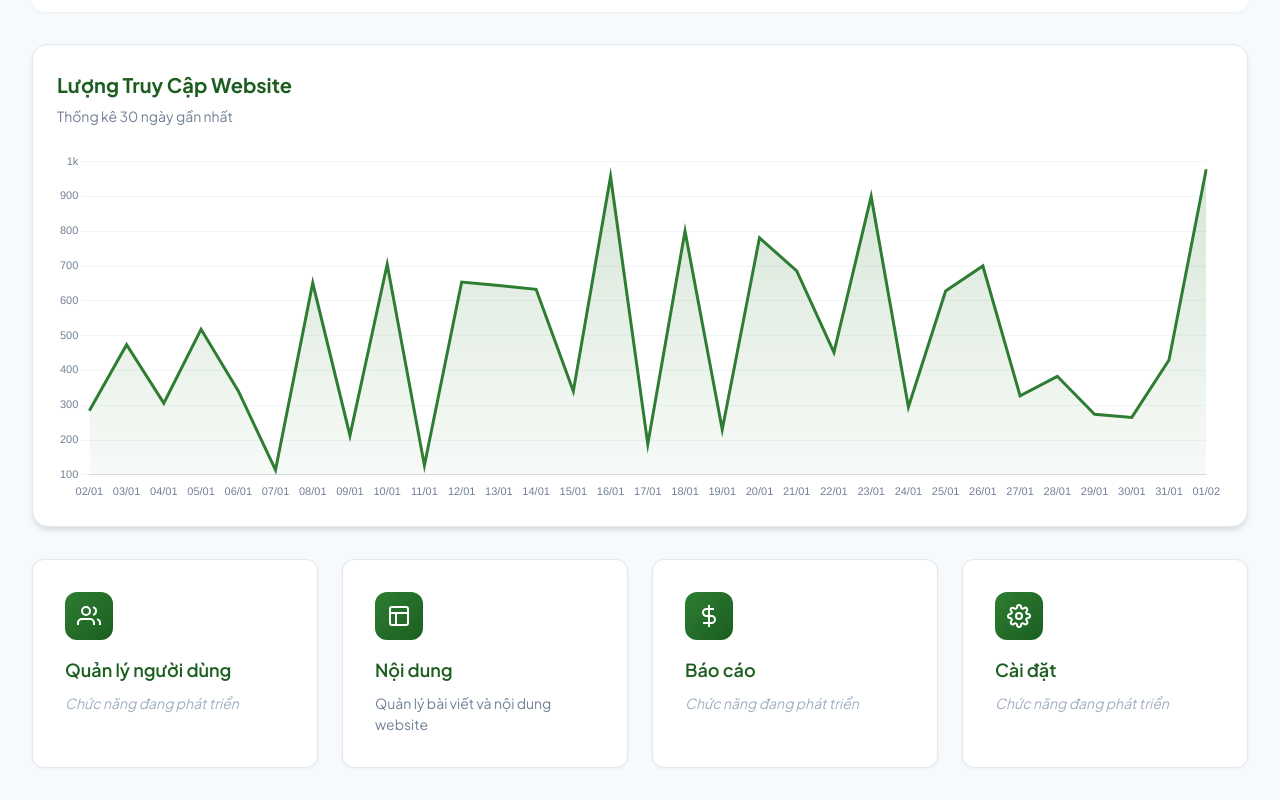
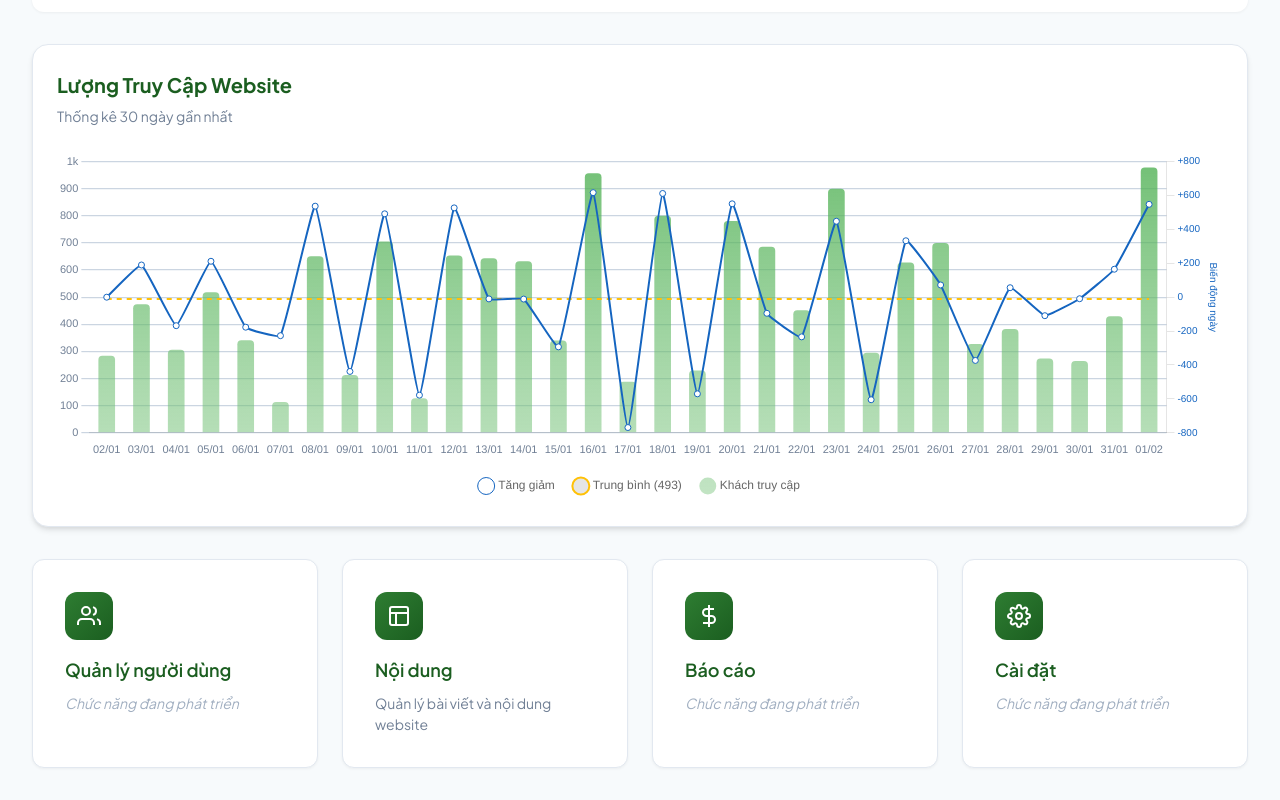
Before and after one commit to Tiens0710/mtpc, a Next.js app: page /admin/index in a window 1280 px wide. Shown: the part 864-1664 px from the top of the page. Built offline with nearby package versions, Linux system fonts and the light colour scheme.

Commit message:
feat: add more features for Visitor Chart

```diff
--- a/app/admin/components/VisitorChart.tsx
+++ b/app/admin/components/VisitorChart.tsx
@@ -7,13 +7,14 @@ import {
     LinearScale,
     PointElement,
     LineElement,
+    BarElement,
     Title,
     Tooltip,
     Legend,
     Filler,
     ScriptableContext
 } from 'chart.js';
-import { Line } from 'react-chartjs-2';
+import { Chart } from 'react-chartjs-2';
 import { generateVisitorData } from '../utils/chartUtils';
 import '../styles/visitor-chart.css';
 
@@ -23,6 +24,7 @@ ChartJS.register(
     LinearScale,
     PointElement,
     LineElement,
+    BarElement,
     Title,
     Tooltip,
     Legend,
@@ -42,13 +44,32 @@ export default function VisitorChart() {
         return () => clearTimeout(timer);
     }, []);
 
+    // Tính toán giắ trị trung bình
+    const averageVisitors = chartData?.data
+        ? Math.round(chartData.data.reduce((a, b) => a + b, 0) / chartData.data.length)
+        : 0;
+
+    // Tính toán sự tăng giảm so với ngày hôm trước
+    const dailyChange = chartData?.data.map((val, i, arr) => {
+        if (i === 0) return 0;
+        return val - arr[i - 1];
+    }) || [];
+
     // Cấu hình biểu đồ
     const options = {
         responsive: true,
         maintainAspectRatio: false,
         plugins: {
             legend: {
-                display: false,
+                display: true,
+                position: 'bottom' as const,
+                labels: {
+                    usePointStyle: true,
+                    padding: 20,
+                    font: {
+                        size: 12
+                    }
+                }
             },
             tooltip: {
                 backgroundColor: 'rgba(255, 255, 255, 0.95)',
@@ -58,10 +79,13 @@ export default function VisitorChart() {
                 borderWidth: 1,
                 padding: 12,
                 cornerRadius: 8,
-                displayColors: false,
+                displayColors: true,
                 callbacks: {
                     label: function (context: any) {
-                        return `Visitors: ${context.parsed.y}`;
+                        const label = context.dataset.label || '';
+                        const value = context.parsed.y;
+                        const prefix = value > 0 && label.includes('Tăng giảm') ? '+' : '';
+                        return `${label}: ${prefix}${value}`;
                     }
                 }
             }
@@ -79,11 +103,15 @@ export default function VisitorChart() {
                 }
             },
             y: {
+                type: 'linear' as const,
+                display: true,
+                position: 'left' as const,
                 border: {
                     display: false
                 },
                 grid: {
-                    color: '#f1f5f9',
+                    color: '#cbd5e1', // Màu xám đậm hơn (tương đương gray-300)
+                    lineWidth: 1.2,    // Làm nét vẽ dày hơn một chút
                 },
                 ticks: {
                     font: {
@@ -93,6 +121,31 @@ export default function VisitorChart() {
                     callback: function (value: any) {
                         return value >= 1000 ? `${value / 1000}k` : value;
                     }
+                }
+            },
+            y1: {
+                type: 'linear' as const,
+                display: true,
+                position: 'right' as const,
+                grid: {
+                    drawOnChartArea: false, // Ngăn không cho grid của y1 chồng lên y
+                },
+                ticks: {
+                    font: {
+                        size: 10
+                    },
+                    color: '#1565C0',
+                    callback: function (value: any) {
+                        return value > 0 ? `+${value}` : value;
+                    }
+                },
+                title: {
+                    display: true,
+                    text: 'Biến động ngày',
+                    font: {
+                        size: 10
+                    },
+                    color: '#1565C0'
                 }
             }
         },
@@ -107,28 +160,50 @@ export default function VisitorChart() {
         labels: chartData?.labels || [],
         datasets: [
             {
-                label: 'Visitors',
+                type: 'line' as const,
+                label: 'Tăng giảm',
+                data: dailyChange,
+                borderColor: '#1565C0', // Xanh dương đậm
+                borderWidth: 2,
+                tension: 0.1,
+                pointBackgroundColor: '#FFFFFF',
+                pointBorderColor: '#1565C0',
+                pointBorderWidth: 1,
+                pointRadius: 3,
+                pointHoverRadius: 5,
+                fill: false,
+                yAxisID: 'y1', // Sử dụng trục Y bên phải
+                order: 1
+            },
+            {
+                type: 'line' as const,
+                label: `Trung bình (${averageVisitors})`,
+                data: chartData ? new Array(chartData.data.length).fill(averageVisitors) : [],
+                borderColor: '#FFC107',
+                borderWidth: 2,
+                borderDash: [5, 5],
+                pointRadius: 0,
+                pointHoverRadius: 0,
+                fill: false,
+                yAxisID: 'y', // Sử dụng trục Y bên trái
+                order: 2
+            },
+            {
+                type: 'bar' as const,
+                label: 'Khách truy cập',
                 data: chartData?.data || [],
-                borderColor: '#2E7D32', // Xanh lá chủ đạo
-                tension: 0, // Đường thẳng
-                borderJoinStyle: 'miter' as const,
-                backgroundColor: (context: ScriptableContext<'line'>) => {
+                backgroundColor: (context: ScriptableContext<'bar'>) => {
                     const ctx = context.chart.ctx;
                     const gradient = ctx.createLinearGradient(0, 0, 0, 400);
-                    gradient.addColorStop(0, 'rgba(46, 125, 50, 0.2)'); // Xanh lá có độ trong suốt
-                    gradient.addColorStop(1, 'rgba(46, 125, 50, 0)');
+                    gradient.addColorStop(0, 'rgba(76, 175, 80, 0.8)');
+                    gradient.addColorStop(1, 'rgba(129, 199, 132, 0.4)');
                     return gradient;
                 },
-                fill: true,
-                pointBackgroundColor: '#FFFFFF',
-                pointBorderColor: '#2E7D32',
-                pointBorderWidth: 2,
-                pointRadius: 0,
-                pointHitRadius: 10,
-                pointHoverRadius: 6,
-                pointHoverBackgroundColor: '#2E7D32',
-                pointHoverBorderColor: '#FFFFFF',
-                pointHoverBorderWidth: 2,
+                borderRadius: 4,
+                barPercentage: 0.6,
+                categoryPercentage: 0.8,
+                yAxisID: 'y', // Sử dụng trục Y bên trái
+                order: 3
             },
         ],
     };
@@ -145,7 +220,8 @@ export default function VisitorChart() {
 
             <div className="chart-container">
                 {chartData ? (
-                    <Line
+                    <Chart
+                        type='bar'
                         ref={chartRef}
                         options={options}
                         data={data}
```
